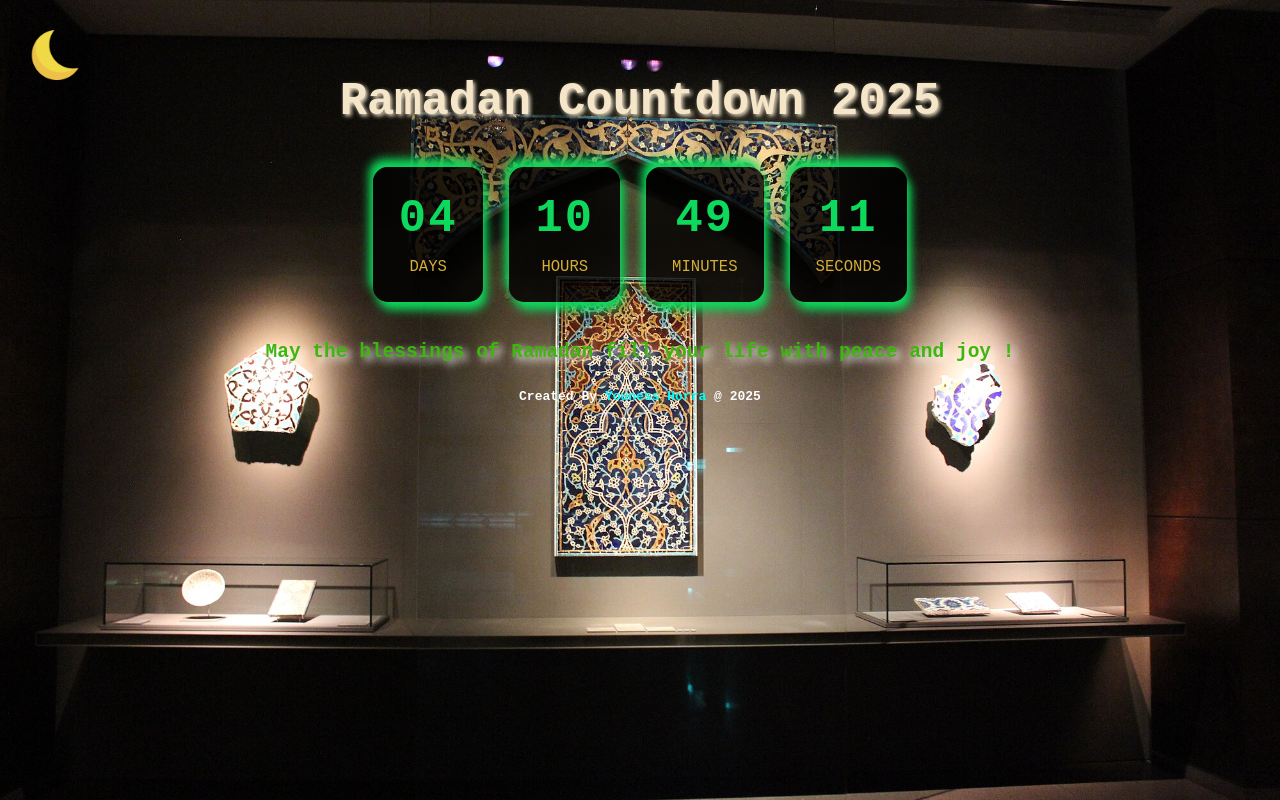
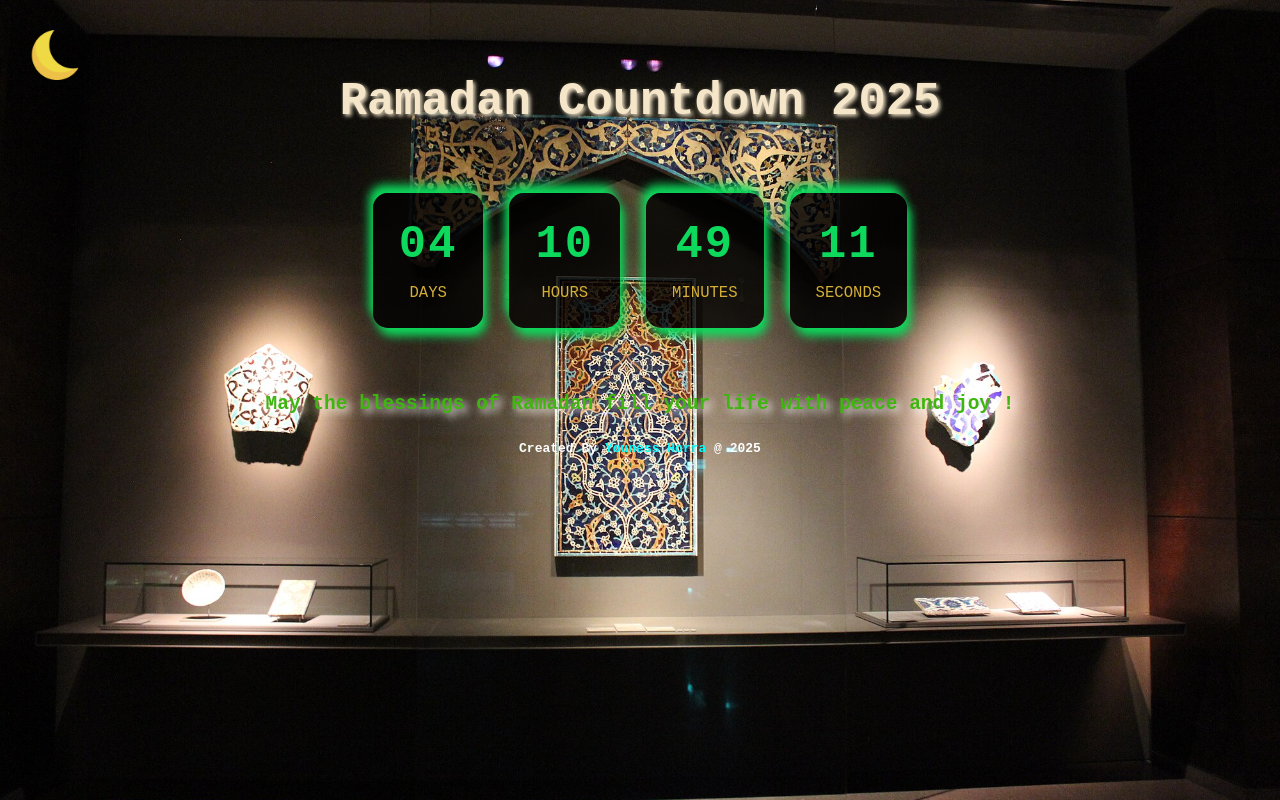
Before and after one commit to youness404/Ramadan-CountDown-2025, a plain HTML site: page index.html in a window 1280 px wide. Drawn offline with Linux system fonts and the light colour scheme.

Commit message:
Update style.css

```diff
--- a/style.css
+++ b/style.css
@@ -20,10 +20,13 @@ body{
     background-size: cover;
 }
 .container{
-    /* background-color: red; */
     text-align: center;
     padding: 2rem;
     margin-top: 50px;
+    display: flex;
+    flex-direction: column;
+    align-items: center;
+    justify-content: center;
 }
 h1{
     font-size: 3.5rem;
```
